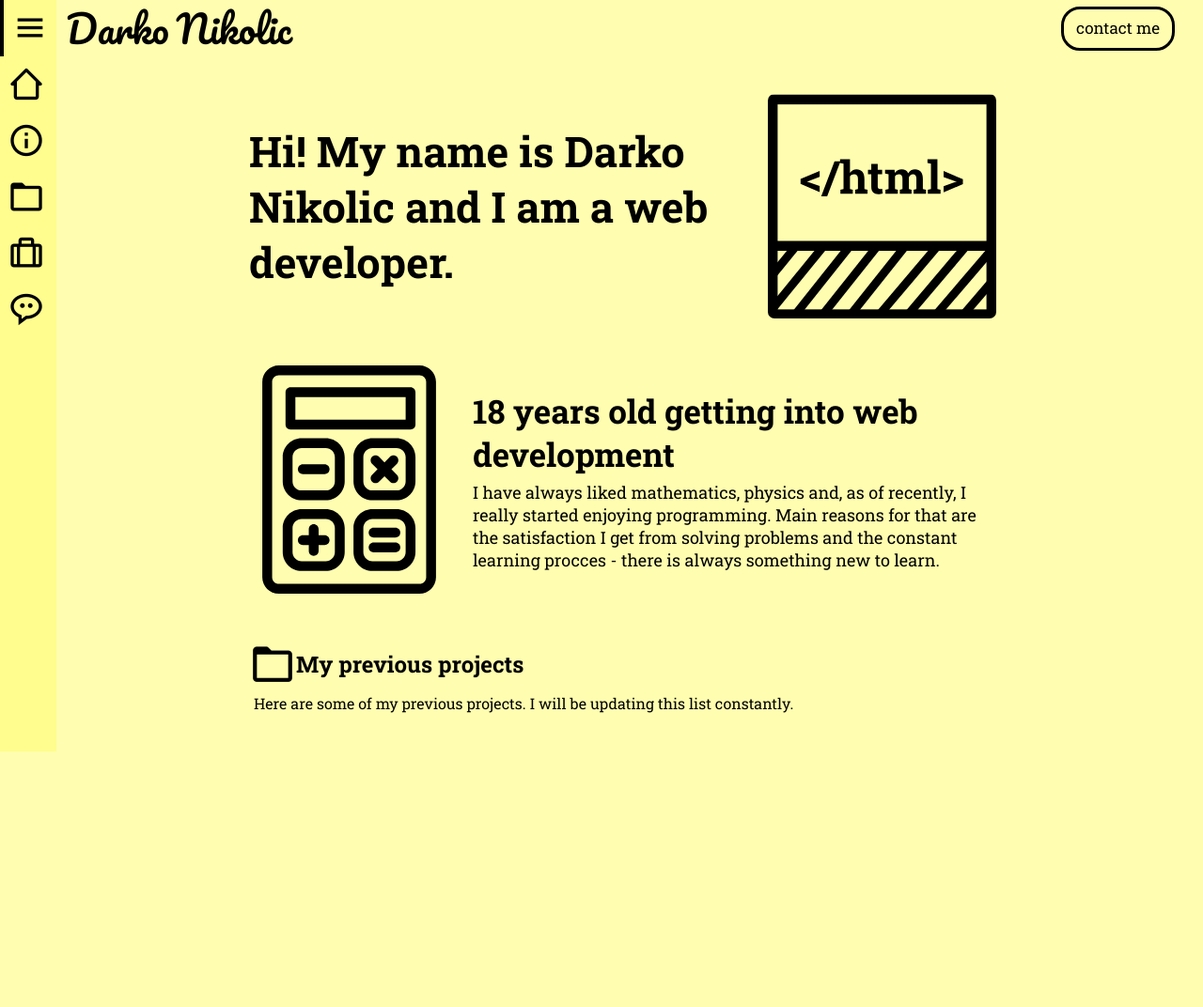
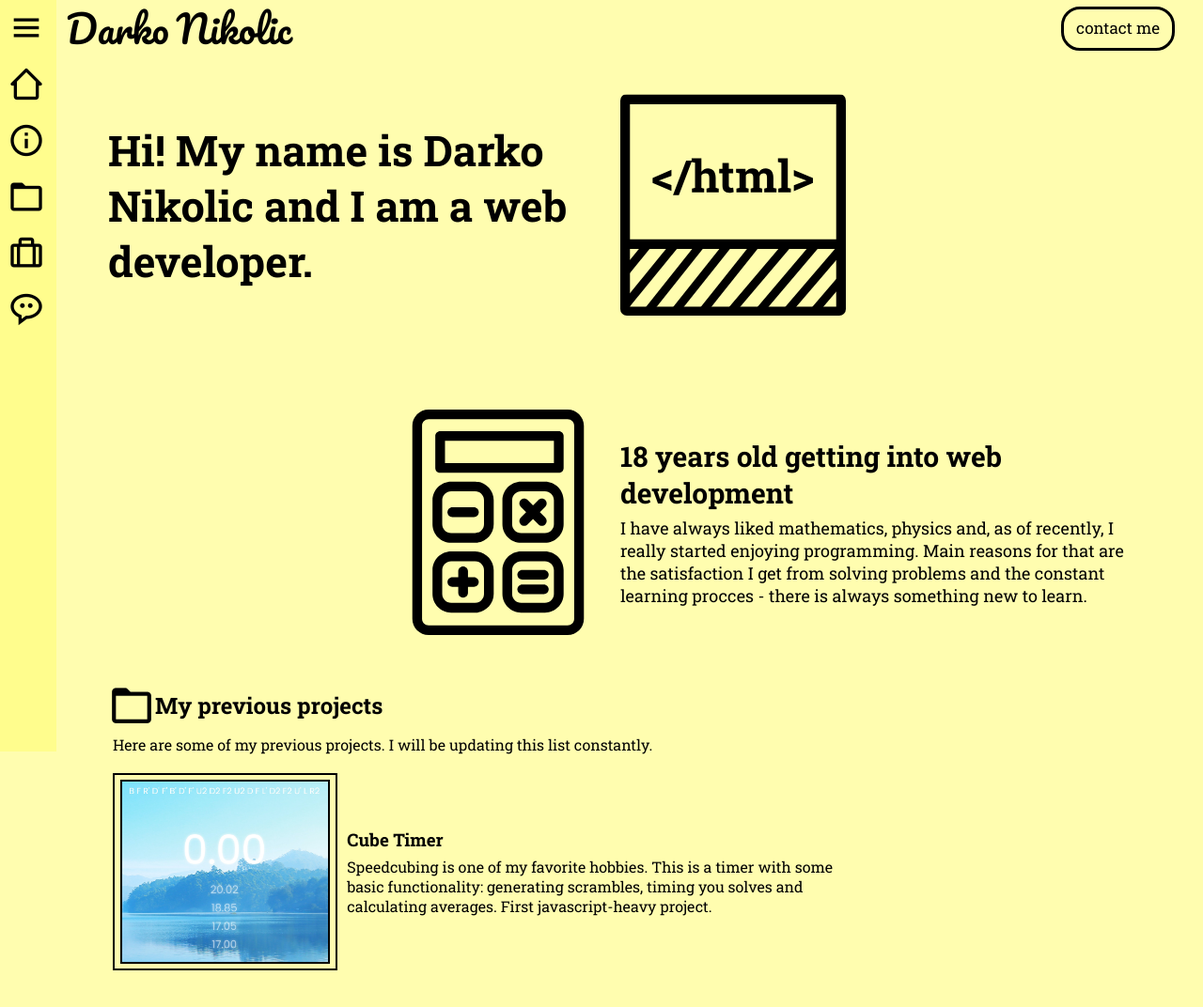
Before and after one commit to dqrk0jeste/old-portfolio, a plain HTML site: page index.html in a window 1280 px wide. Shown: the top 1072 px of the page at 94% size. Before the commit the page ends 800 px from the top, so only its background shows below. Drawn offline with nearby package versions, Linux system fonts and the light colour scheme.

Commit message:
finished projects page, starting w title fix

```diff
--- a/index.html
+++ b/index.html
@@ -94,6 +94,19 @@
     <p>
       Here are some of my previous projects. I will be updating this list constantly.
     </p>
+    <div class="projects-container">
+      <div class="project">
+          <a href="https://dqrk0jeste.github.io/CubeTimer/" class="img-container">
+            <img src="/images/cube-timer-image.jpg">
+          </a>
+          <div class="project-desc">
+            <h3>Cube Timer</h3>
+            <p>Speedcubing is one of my favorite hobbies.
+              This is a timer with some basic functionality: generating scrambles, timing you solves and calculating averages. First javascript-heavy project.
+            </p>
+          </div>
+      </div>
+    </div>
   </div>
   <script src="/scripts/sidebar-script.js"></script>
 </body>
--- a/styles/about-me.css
+++ b/styles/about-me.css
@@ -2,8 +2,9 @@
   display: flex;
   flex-direction: row;
   align-items: center;
-  margin-top: 50px;
   gap: 10px;
+  margin: 100px 0 0 auto;
+  max-width: 800px;
 }
 
 .about-me-page img{
@@ -26,6 +27,6 @@
   }
 
   .about-me-page h1 {
-    font-size: 35px;
+    font-size: 30px;
   }
 }
--- a/styles/general.css
+++ b/styles/general.css
@@ -8,7 +8,8 @@
 
 body {
   background-color: #fffdaf;
-  padding: 60px 30px 0px 60px;
-  max-width: 900px;
-  margin: 0 auto;
+  padding: 100px 30px 0px 60px;
+  max-width: 1200px;
+  margin: 0 auto 1000px auto;
+  position: relative;
 }
--- a/styles/header.css
+++ b/styles/header.css
@@ -8,6 +8,7 @@ header {
   display: flex;
   flex-direction: row;
   align-items: center;
+  background-color: transparent;
 }
 
 .d, .n,
--- a/styles/main.css
+++ b/styles/main.css
@@ -1,9 +1,10 @@
-main{
+main {
   display: flex;
   flex-direction: row;
   gap: 10px;
   align-items: center;
-  margin-top: 40px;
+  max-width: 800px;
+  margin: 0 auto 0 0;
 }
 
 main h1 {
--- a/styles/my-projects.css
+++ b/styles/my-projects.css
@@ -1,5 +1,6 @@
 .my-projects-page {
   margin-top: 50px;
+  max-width: 800px;
 }
 
 .my-projects-page .title {
@@ -17,3 +18,29 @@
   margin-left: 20px;
   margin-top: 6px;
 }
+
+.project {
+  margin: 20px 0 0 20px;
+  display: flex;
+  flex-direction: row;
+  align-items: center;
+  gap: 10px;
+}
+
+.project .img-container {
+  border: 2px solid black;
+  flex-basis: 80%;
+  display: flex;
+  justify-content: center;
+  align-items: center;
+}
+
+.project img {
+  width: 95%;
+  border: 2px solid  black;
+  margin: 5px;
+}
+
+.project p {
+  margin: 6px 0 0 0;
+}
```
Also changed, not shown: images/cube-timer-image.jpg (added), scripts/header.js (added).
